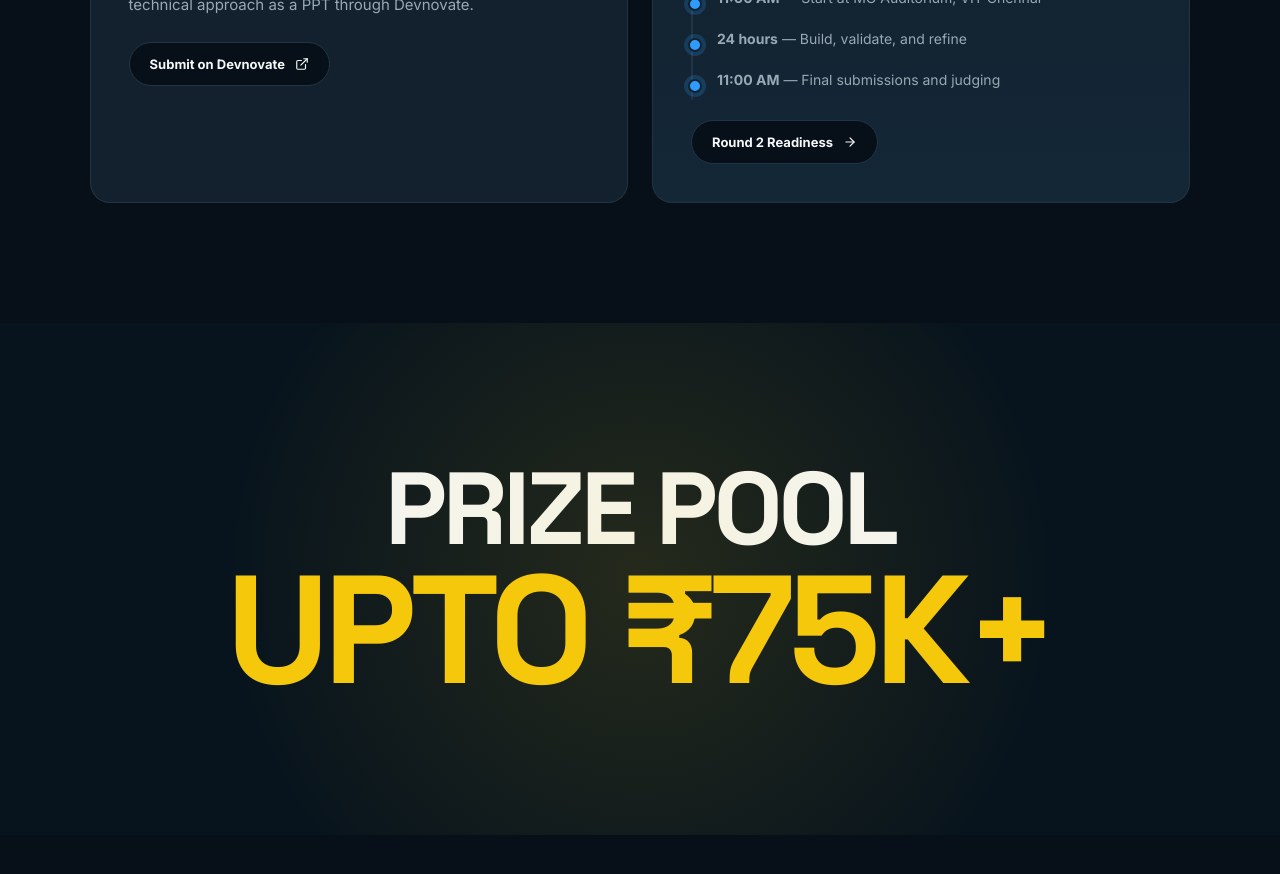
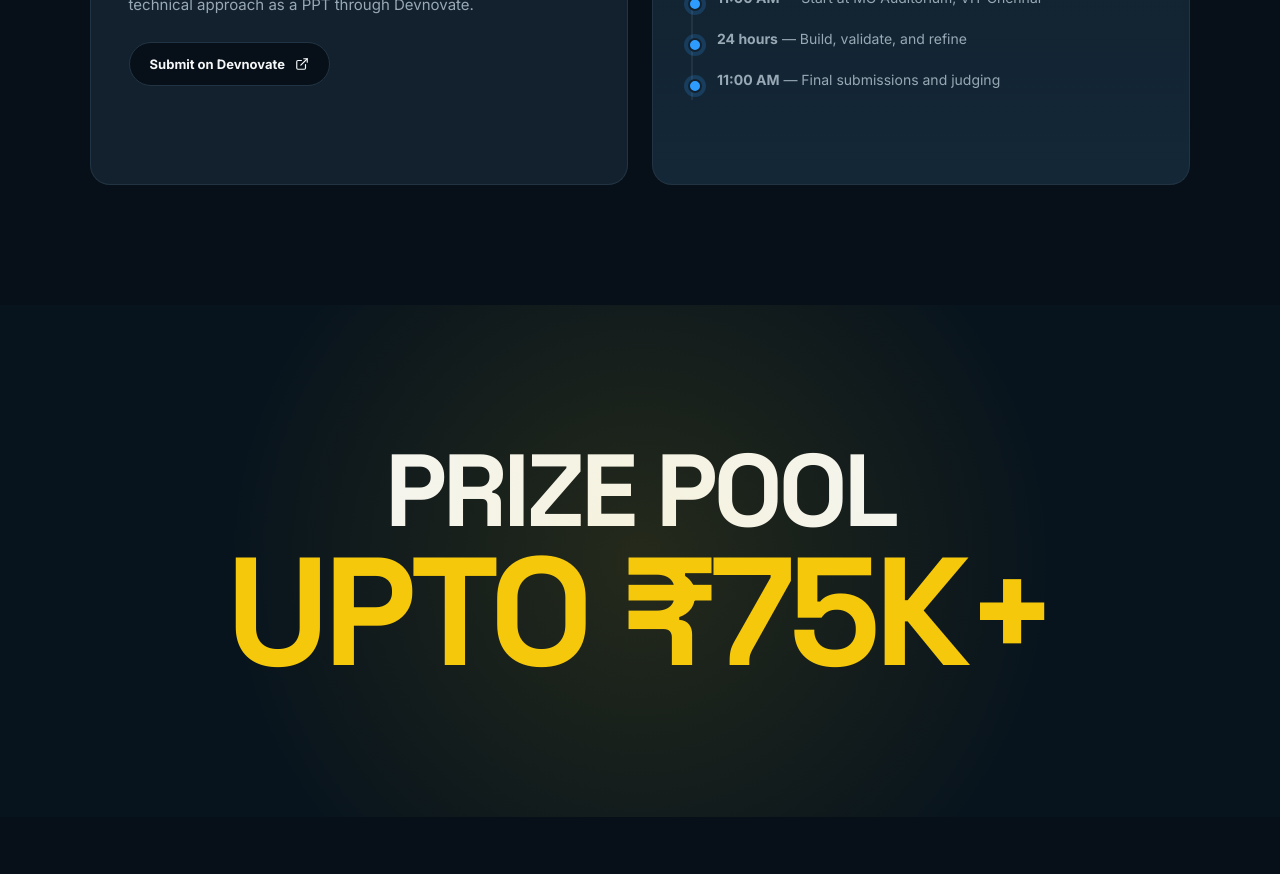
Before and after one commit to VMedithon/website, a React (Vite) app: page / in a window 1280 px wide. Shown: the part 4120-4994 px from the top of the page. Built offline with nearby package versions, Linux system fonts and the light colour scheme.

Commit message:
chore(rounds): remove Round 2 Readiness button

```diff
--- a/src/App.tsx
+++ b/src/App.tsx
@@ -386,10 +386,6 @@ function Rounds() {
 								<strong>11:00 AM</strong> — Final submissions and judging
 							</div>
 						</div>
-						<Link to="/dashboard" className="round-button">
-							Round 2 Readiness
-							<ArrowRight style={{ width: 14 }} />
-						</Link>
 					</div>
 				</div>
 			</div>
```
